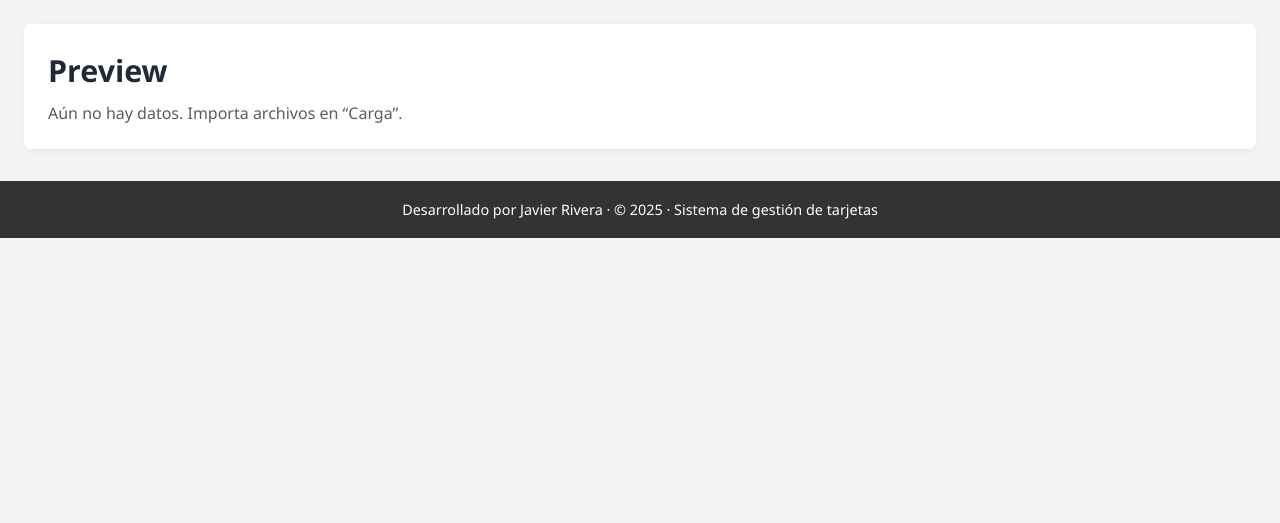
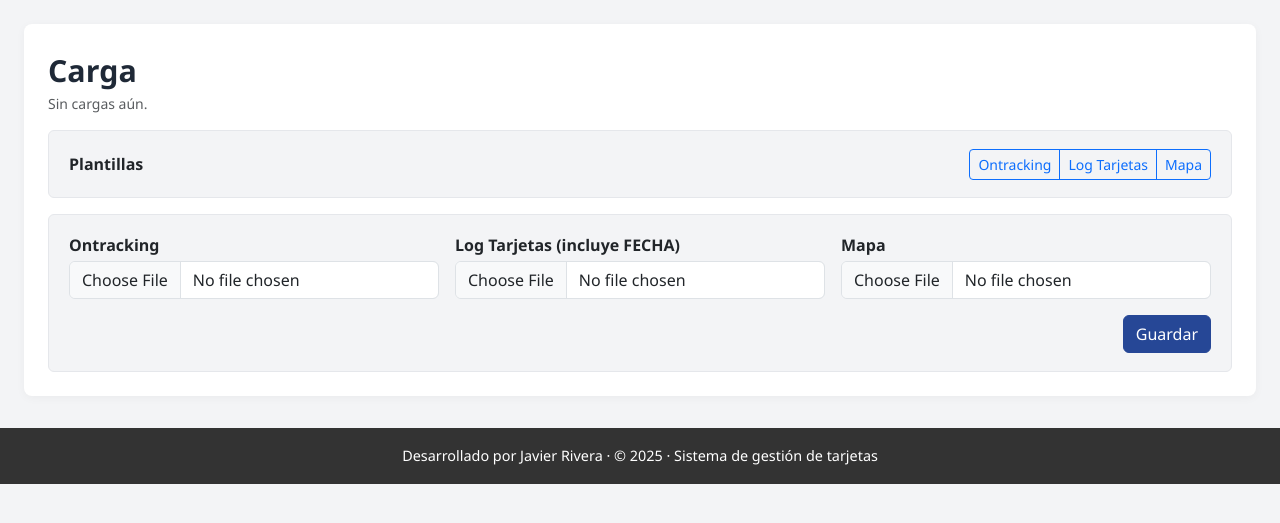
Before and after one commit to Javier-9690/comparativa_censo, a Flask app: page /preview in a window 1280 px wide. Shown: the part 121-644 px from the top of the page. Run offline with Flask 3, Linux system fonts and the light colour scheme; data that the repository does not hold is empty; parts of the project's set-up code (start-up, migrations or seed data) failed here and were passed over.

Commit message:
Update preview.html

```diff
--- a/templates/preview.html
+++ b/templates/preview.html
@@ -1,31 +1,51 @@
 {% extends "base.html" %}
-{% block title %}Preview · Sistema de gestión{% endblock %}
+{% block title %}Carga · Sistema de gestión{% endblock %}
 
 {% block content %}
 <div class="content-container">
-  <div class="page-title mb-2">Preview</div>
 
-  {% if not has_data %}
-    <div class="text-muted">Aún no hay datos. Importa archivos en “Carga”.</div>
-  {% else %}
-    <div class="text-muted small mb-3">Última carga: {{ created_at }}</div>
-
-    <div class="filter-card">
-      <div class="row g-2">
-        <div class="col-12 col-md-4">
-          <div class="fw-semibold">Ontracking</div>
-          <div class="text-muted">{{ counts.ontracking }} registros</div>
-        </div>
-        <div class="col-12 col-md-4">
-          <div class="fw-semibold">Log Tarjetas</div>
-          <div class="text-muted">{{ counts.log }} registros</div>
-        </div>
-        <div class="col-12 col-md-4">
-          <div class="fw-semibold">Mapa</div>
-          <div class="text-muted">{{ counts.mapa }} registros</div>
-        </div>
+  <div class="d-flex align-items-center justify-content-between flex-wrap gap-2 mb-3">
+    <div>
+      <div class="page-title mb-0">Carga</div>
+      <div class="text-muted small">
+        {% if last_dt %}Última carga: {{ last_dt }}{% else %}Sin cargas aún.{% endif %}
       </div>
     </div>
-  {% endif %}
+  </div>
+
+  <div class="filter-card mb-3">
+    <div class="d-flex align-items-center justify-content-between flex-wrap gap-2">
+      <div class="fw-semibold">Plantillas</div>
+      <div class="btn-group" role="group">
+        <a class="btn btn-outline-primary btn-sm" href="{{ url_for('descargar_plantilla', template_key='ontracking') }}">Ontracking</a>
+        <a class="btn btn-outline-primary btn-sm" href="{{ url_for('descargar_plantilla', template_key='log_tarjetas') }}">Log Tarjetas</a>
+        <a class="btn btn-outline-primary btn-sm" href="{{ url_for('descargar_plantilla', template_key='mapa_habitaciones') }}">Mapa</a>
+      </div>
+    </div>
+  </div>
+
+  <div class="filter-card">
+    <form method="post" enctype="multipart/form-data" class="row g-3">
+      <div class="col-12 col-lg-4">
+        <label class="form-label fw-semibold mb-1">Ontracking</label>
+        <input class="form-control" type="file" name="excel_ocupacion" accept=".xlsx,.xlsm,.xls">
+      </div>
+
+      <div class="col-12 col-lg-4">
+        <label class="form-label fw-semibold mb-1">Log Tarjetas (incluye FECHA)</label>
+        <input class="form-control" type="file" name="excel_log_tarjetas" accept=".xlsx,.xlsm,.xls">
+      </div>
+
+      <div class="col-12 col-lg-4">
+        <label class="form-label fw-semibold mb-1">Mapa</label>
+        <input class="form-control" type="file" name="excel_mapa_habitaciones" accept=".xlsx,.xlsm,.xls">
+      </div>
+
+      <div class="col-12 d-flex justify-content-end">
+        <button class="btn btn-primary-custom" type="submit">Guardar</button>
+      </div>
+    </form>
+  </div>
+
 </div>
 {% endblock %}
```
